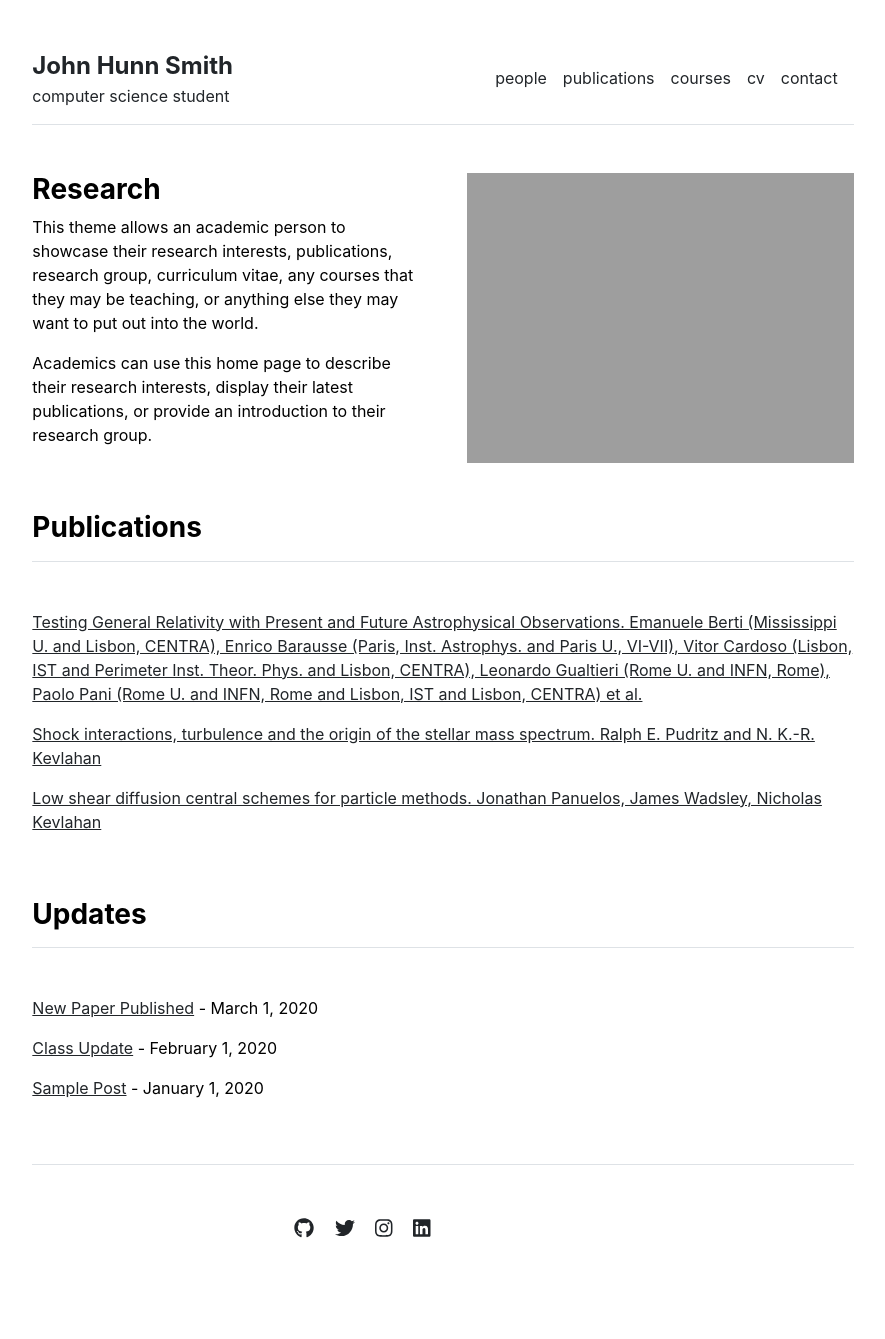
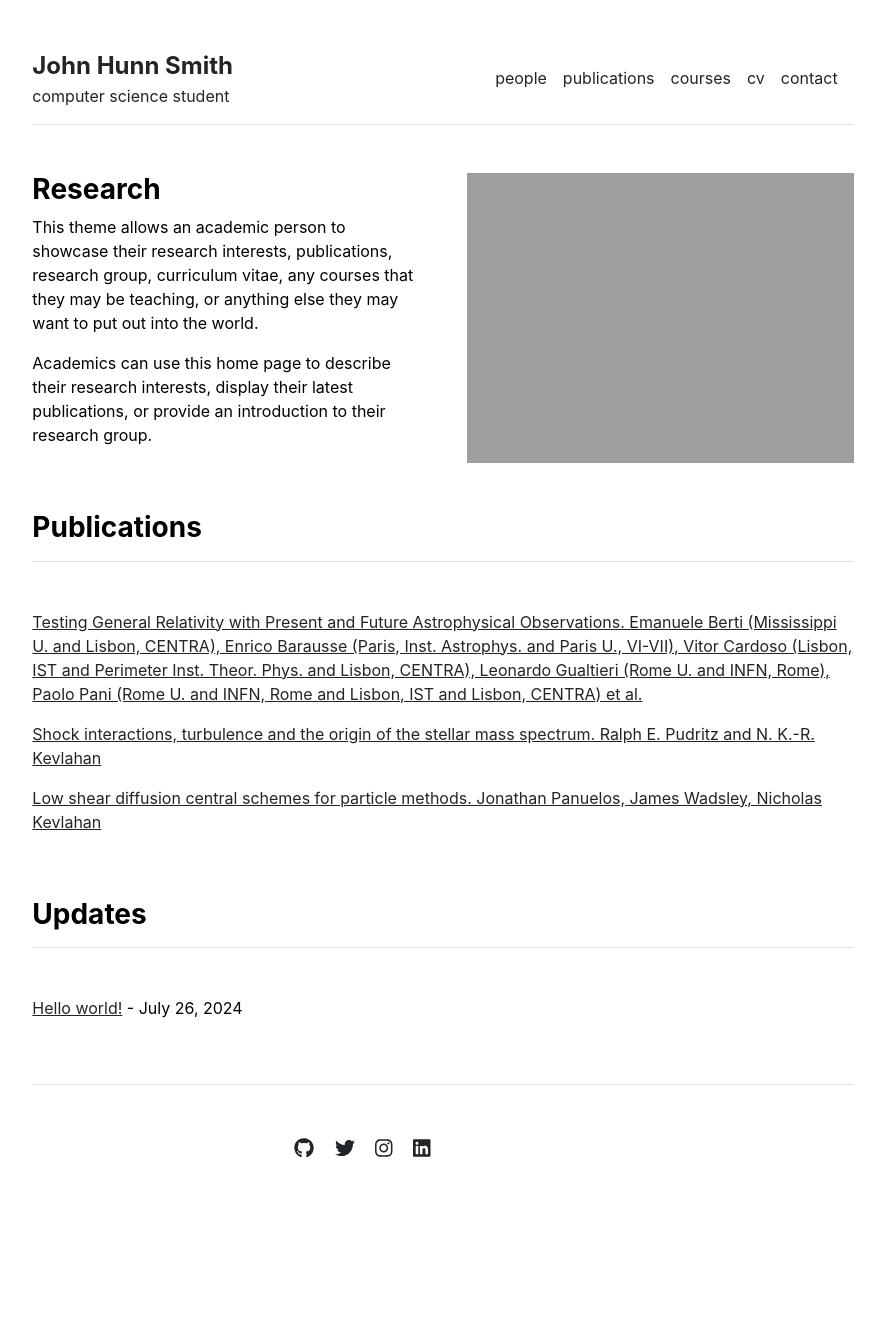
Before and after one commit to jhs1337/jhs1337.github.io, a Jekyll site: the page built from index.md, in a window 1280 px wide. Shown: the whole page, without its empty margins (197-1082 px from the left). Built offline with Jekyll 4.4.1, drawn with Linux system fonts in a browser that asks for light colours; after the commit the page ends 1259 px from its top, so only the background shows below that.

Commit message:
Reset blog posts

```diff
--- a/_posts/2020-01-01-sample-post.md
+++ b/_posts/2024-07-26-sample-post.md
@@ -1,6 +1,6 @@
 ---
 layout: post
-title: "Sample Post"
+title: "Hello world!"
 ---
 
 Lorem ipsum dolor sit amet, consectetur adipiscing elit. Proin consequat quam vel augue sollicitudin mollis in quis lorem. Nunc congue risus id lorem accumsan malesuada. Quisque odio velit, faucibus ac urna id, tristique scelerisque elit. Morbi tempor interdum ligula, gravida sagittis purus aliquam non. Vivamus vulputate risus orci, eu dictum lectus consectetur sed. Maecenas tempus ligula eget faucibus tincidunt. Donec imperdiet ut diam nec fermentum. Donec finibus quis orci vitae iaculis. Fusce sed est est. Vivamus augue ligula, lobortis in felis et, gravida tincidunt tellus. Maecenas volutpat ultricies ornare. Aliquam fringilla ex dictum maximus aliquet. Sed et scelerisque diam, quis semper sapien. Maecenas ut ante nunc. Cras in turpis ut orci dignissim facilisis ac eget est. Vestibulum et congue arcu.
```
Also changed, not shown: _posts/2020-02-01-class-update.md (deleted, +0 -14 lines), _posts/2020-03-01-new-paper-published.md (deleted, +0 -14 lines).
